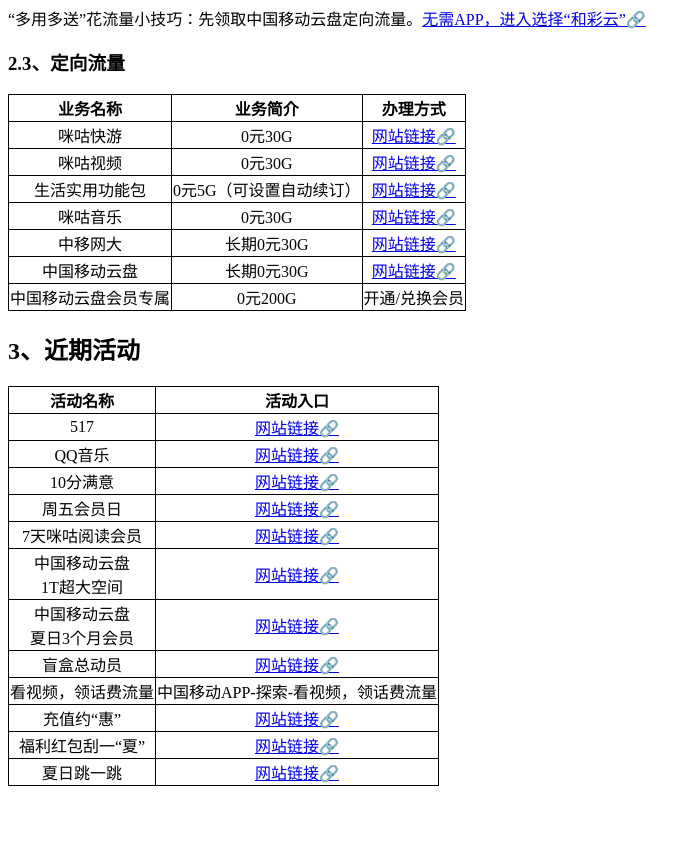
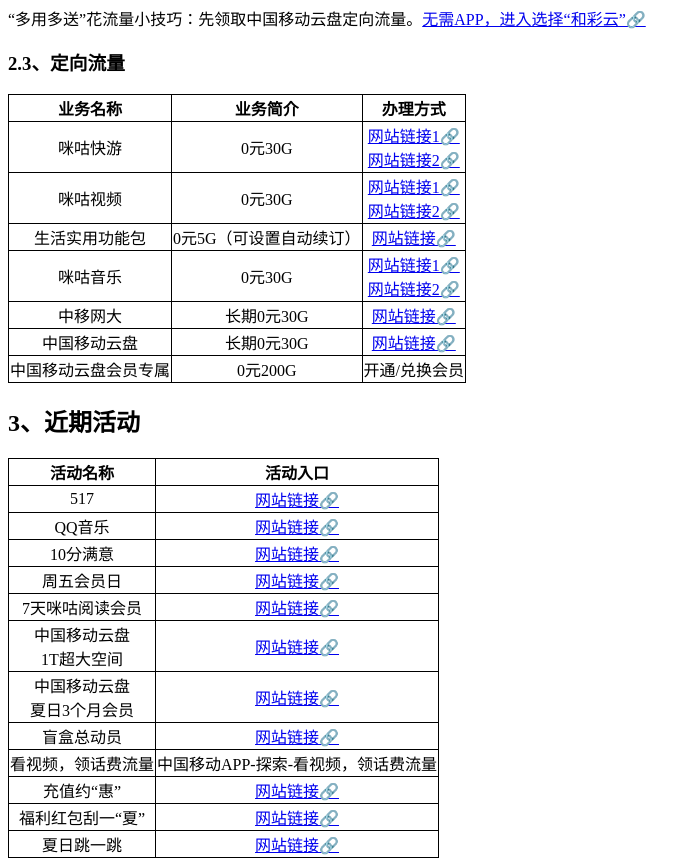
Before and after one commit to erfc2/blog, a plain HTML site: page gx_cmcc.html in a window 1280 px wide. Shown: the part 1840-2706 px from the top of the page, without its empty margins (0-700 px from the left). Before the commit the page ends 2634 px from the top, so only its background shows below. Drawn offline with Linux system fonts and the light colour scheme.

Commit message:
Update gx_cmcc.html

```diff
--- a/gx_cmcc.html
+++ b/gx_cmcc.html
@@ -308,14 +308,15 @@
                 <td>咪咕快游</td>
                 <td>0元30G</td>
                 <td><a
-                        href="https://gx.10086.cn/gxwd/wdAdGoodsDetail/buyerIndex.html?2c94bec3821d46c0018242d4217a0040,shop_id=2c94d2a985bebca10185fbc2a6bb15bb&amp;flag=1&amp;spreadQd=20_copyurl_hd&amp;touch=20_shopzx_touch&amp;shareChannel=20_gridding_qd&amp;ad_id=2c94beae821cfbb00182439d72485b10&amp;urlBs=04ad219434b2bff111635ec66f247391&amp;isGridding=&amp;busiOpId=&amp;taskId=null&amp;sellerXyDist=null&amp;click=&amp;jumpFlag=&amp;assistantUserInfo=null">网站链接🔗</a>
-                </td>
+                        href="https://gx.10086.cn/gxwd/wdAdGoodsDetail/buyerIndex.html?2c94bec3821d46c0018242d4217a0040,shop_id=2c94d2a985bebca10185fbc2a6bb15bb&amp;flag=1&amp;spreadQd=20_copyurl_hd&amp;touch=20_shopzx_touch&amp;shareChannel=20_gridding_qd&amp;ad_id=2c94beae821cfbb00182439d72485b10&amp;urlBs=04ad219434b2bff111635ec66f247391&amp;isGridding=&amp;busiOpId=&amp;taskId=null&amp;sellerXyDist=null&amp;click=&amp;jumpFlag=&amp;assistantUserInfo=null">网站链接1🔗</a><br /><a
+                        href="https://www.migufun.com/miguplay/html/personalTraffic/personalTraffic">网站链接2🔗</a></td>
             </tr>
             <tr>
                 <td>咪咕视频</td>
                 <td>0元30G</td>
                 <td><a
-                        href="https://gx.10086.cn/gxwd/wdAdGoodsDetail/buyerIndex.html?2c94bec2821d46d1018242d4ef460054,shop_id=2c94d2a985bebca10185fbc2a6bb15bb&amp;flag=1&amp;spreadQd=20_copyurl_hd&amp;touch=20_shopzx_touch&amp;shareChannel=20_gridding_qd&amp;ad_id=2c94beae821cfbb00182439da7d75b3a&amp;urlBs=04ad219434b2bff111635ec66f247391&amp;isGridding=&amp;busiOpId=&amp;taskId=null&amp;sellerXyDist=null&amp;click=&amp;jumpFlag=&amp;assistantUserInfo=null">网站链接🔗</a>
+                        href="https://gx.10086.cn/gxwd/wdAdGoodsDetail/buyerIndex.html?2c94bec2821d46d1018242d4ef460054,shop_id=2c94d2a985bebca10185fbc2a6bb15bb&amp;flag=1&amp;spreadQd=20_copyurl_hd&amp;touch=20_shopzx_touch&amp;shareChannel=20_gridding_qd&amp;ad_id=2c94beae821cfbb00182439da7d75b3a&amp;urlBs=04ad219434b2bff111635ec66f247391&amp;isGridding=&amp;busiOpId=&amp;taskId=null&amp;sellerXyDist=null&amp;click=&amp;jumpFlag=&amp;assistantUserInfo=null">网站链接1🔗</a><br /><a
+                        href="http://gx.10086.cn/zt-portal/gxhzg/portal/hzg_wap/template/20220811095707301">网站链接2🔗</a>
                 </td>
             </tr>
             <tr>
@@ -329,8 +330,8 @@
                 <td>咪咕音乐</td>
                 <td>0元30G</td>
                 <td><a
-                        href="https://gx.10086.cn/gxwd/wdAdGoodsDetail/buyerIndex.html?2c94bec3821d46ba018242d2e6f9002c,shop_id=2c94d2a985bebca10185fbc2a6bb15bb&amp;flag=1&amp;spreadQd=20_copyurl_hd&amp;touch=20_shopzx_touch&amp;shareChannel=20_gridding_qd&amp;ad_id=2c94beae821cfbb00182439d2de55ade&amp;urlBs=04ad219434b2bff111635ec66f247391&amp;isGridding=&amp;busiOpId=&amp;taskId=null&amp;sellerXyDist=null&amp;click=&amp;jumpFlag=&amp;assistantUserInfo=null">网站链接🔗</a>
-                </td>
+                        href="https://gx.10086.cn/gxwd/wdAdGoodsDetail/buyerIndex.html?2c94bec3821d46ba018242d2e6f9002c,shop_id=2c94d2a985bebca10185fbc2a6bb15bb&amp;flag=1&amp;spreadQd=20_copyurl_hd&amp;touch=20_shopzx_touch&amp;shareChannel=20_gridding_qd&amp;ad_id=2c94beae821cfbb00182439d2de55ade&amp;urlBs=04ad219434b2bff111635ec66f247391&amp;isGridding=&amp;busiOpId=&amp;taskId=null&amp;sellerXyDist=null&amp;click=&amp;jumpFlag=&amp;assistantUserInfo=null">网站链接1🔗</a><br /><a
+                        href="https://m.music.migu.cn/v4/topic/zeropurchase/?channel=014092S">网站链接2🔗</a></td>
             </tr>
             <tr>
                 <td>中移网大</td>
@@ -343,7 +344,7 @@
                 <td>中国移动云盘</td>
                 <td>长期0元30G</td>
                 <td><a
-                        href="https://caiyun.feixin.10086.cn:7071/portal/caiyunOfficialAccount/index.html?path=zeroPurchase&amp;sourceid=1010&amp;enableShare=1">网站链接🔗</a>
+                        href="https://caiyun.feixin.10086.cn:7071/portal/caiyunOfficialAccount/index.html?path=zeroPurchase&amp;sourceid=1077">网站链接🔗</a>
                 </td>
             </tr>
             <tr>
```
